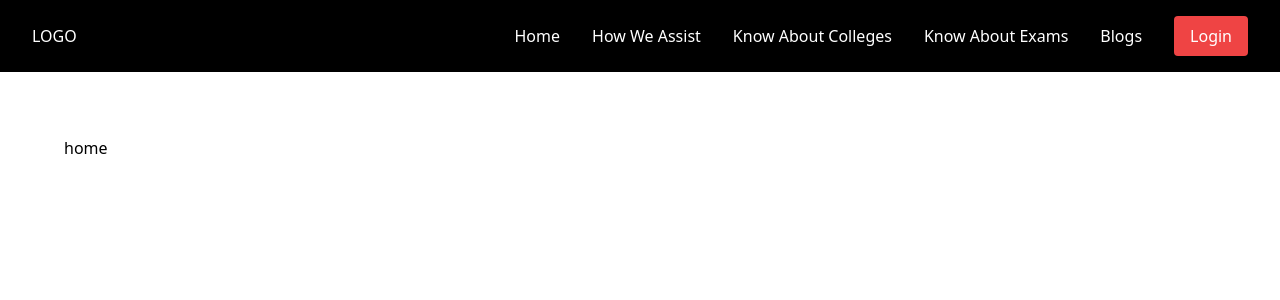
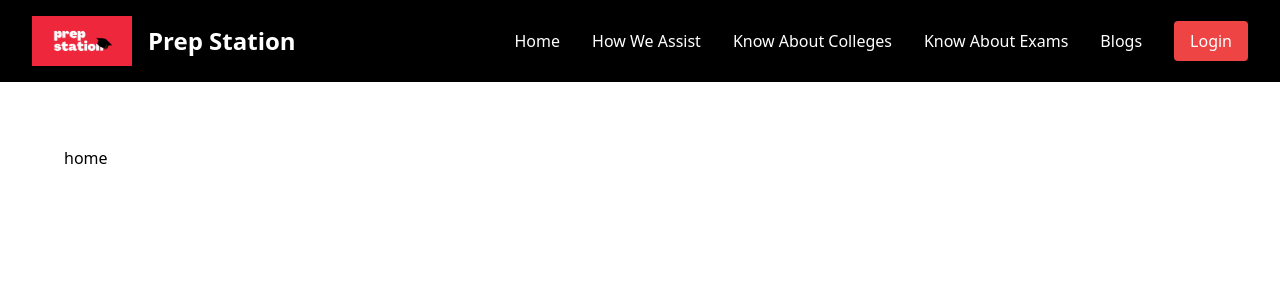
Before and after one commit to bhatvikrant/prep-station, a Next.js app: page / in a window 1280 px wide. Shown: the top 300 px of the page. Built offline with nearby package versions, Linux system fonts and the light colour scheme.

Commit message:
Navbar complete with logo

```diff
--- a/src/components/Navbar/index.tsx
+++ b/src/components/Navbar/index.tsx
@@ -1,5 +1,6 @@
 import { useState } from 'react'
 import Link from 'next/link'
+import Image from 'next/image'
 
 // ICONS
 import { MenuIcon } from '@heroicons/react/solid'
@@ -16,9 +17,14 @@ const Navbar: React.FC = () => {
   return (
     <div className="flex justify-between bg-black text-white px-8 py-4">
       {/* ======= LOGO ======= */}
-      <div className="flex items-center  space-x-4 cursor-pointer">
-        <p className="hover:font-bold">LOGO</p>
-      </div>
+      <Link href="/">
+        <a>
+          <div className="flex items-center space-x-4">
+            <Image src="/logo.png" layout="fixed" height="50" width="100" />
+            <p className="font-bold text-xl md:text-2xl">Prep Station</p>
+          </div>
+        </a>
+      </Link>
 
       {/* ======= HAMBURGER MENU (MOBILE) ======= */}
       <div className="flex items-center space-x-4 cursor-pointer">
@@ -51,6 +57,9 @@ const Navbar: React.FC = () => {
         onOpen={() => setShowSidebar(true)}
       >
         <div className="px-8 py-4">
+          <div>
+            <Image src="/logo.png" layout="fixed" height="100" width="200" />
+          </div>
           {navLinks.map((link) => (
             <div key={link.label} className="my-2">
               <Link href={link.url}>
```
Also changed, not shown: public/logo.png (added).
